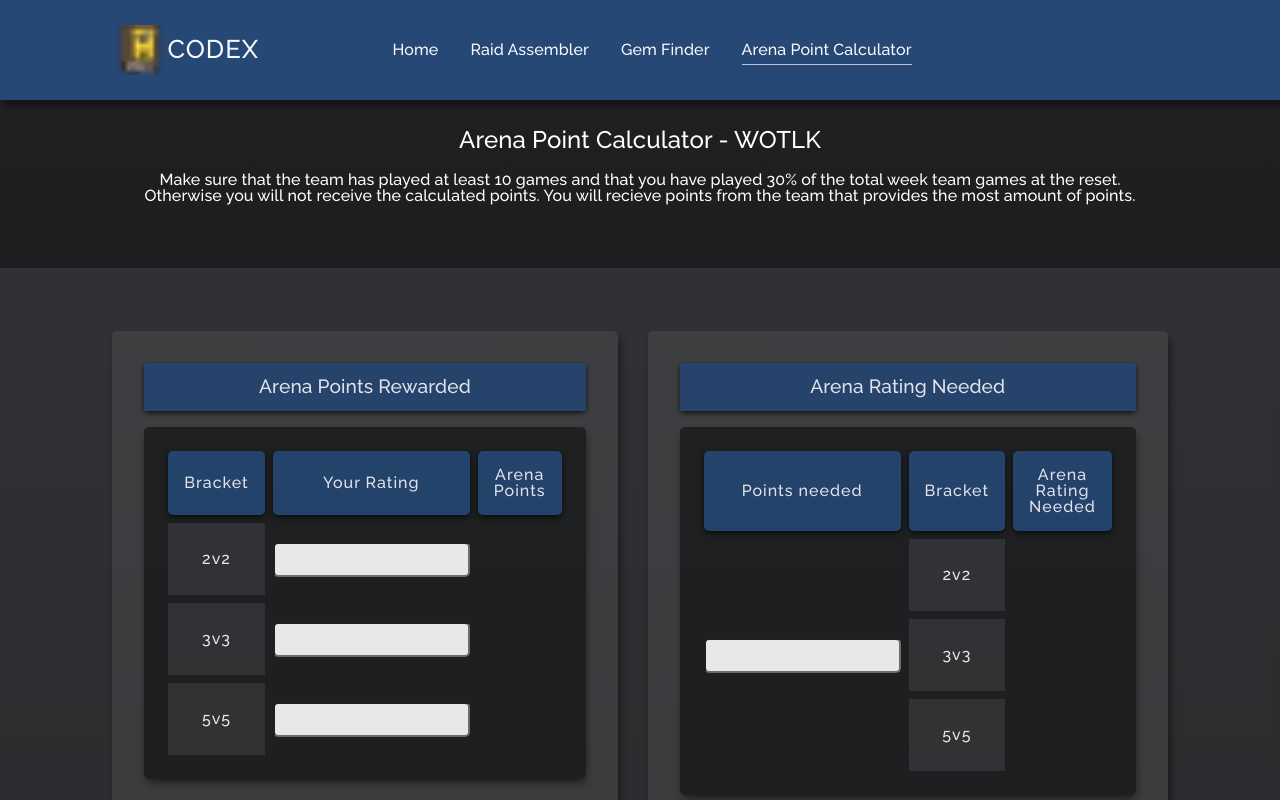
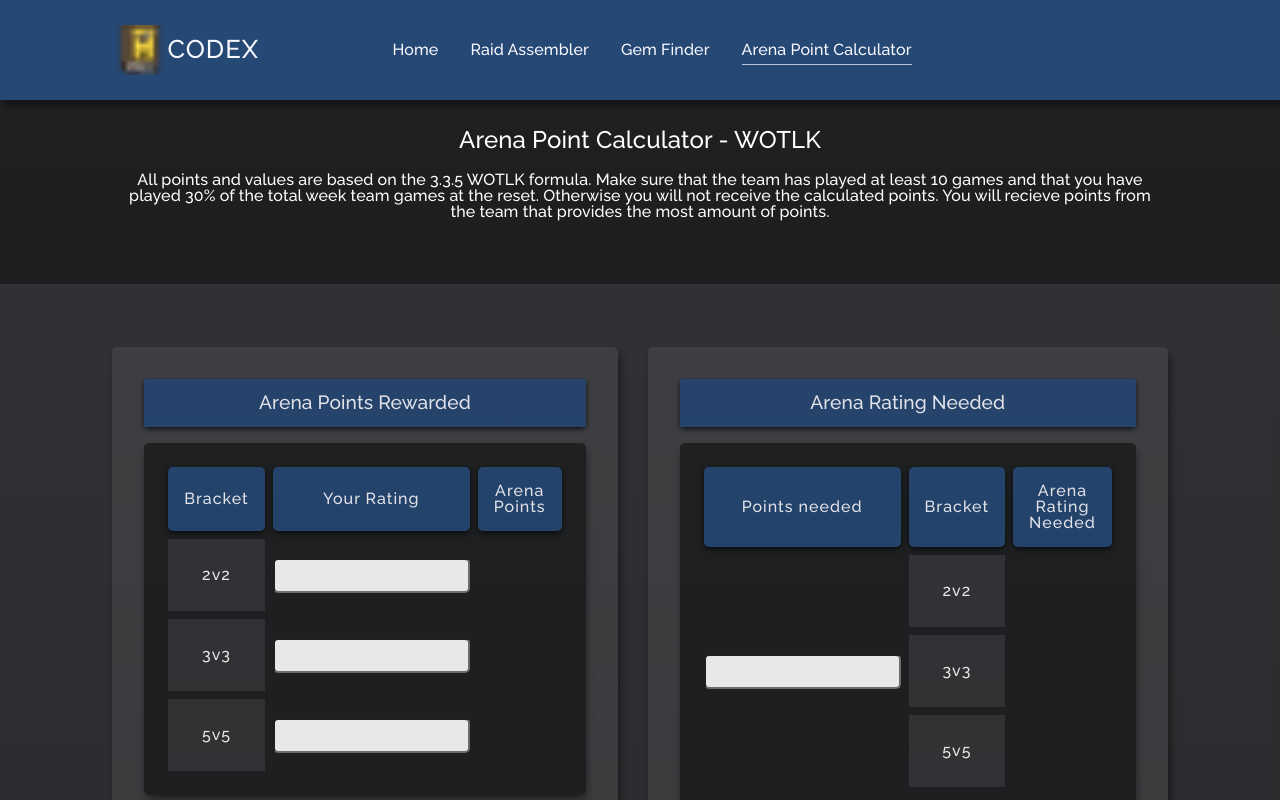
Before and after one commit to MarcusMohns/Codex-Online, a React (Create React App) app: page /arenapointcalculator in a window 1280 px wide. Shown: the top 800 px of the page. Built offline with nearby package versions, Linux system fonts and the light colour scheme.

Commit message:
subheader text updated

```diff
--- a/src/pages/arenapointcalculator.js
+++ b/src/pages/arenapointcalculator.js
@@ -94,9 +94,10 @@ function Arenapointcalculator() {
     <>
       <Header>Arena Point Calculator - WOTLK </Header>
       <SubHeader>
-        Make sure that the team has played at least 10 games and that you have
-        played 30% of the total week team games at the reset. Otherwise you will
-        not receive the calculated points. You will recieve points from the team
+        All points and values are based on the 3.3.5 WOTLK formula. Make sure
+        that the team has played at least 10 games and that you have played 30%
+        of the total week team games at the reset. Otherwise you will not
+        receive the calculated points. You will recieve points from the team
         that provides the most amount of points.
       </SubHeader>
       <Main>
```
